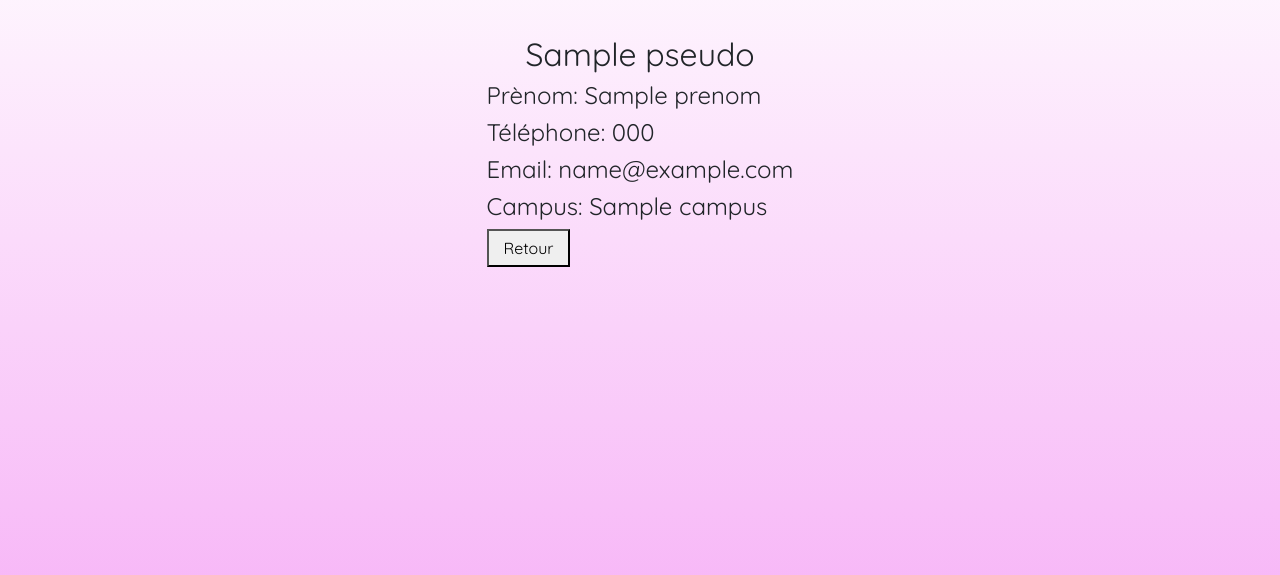
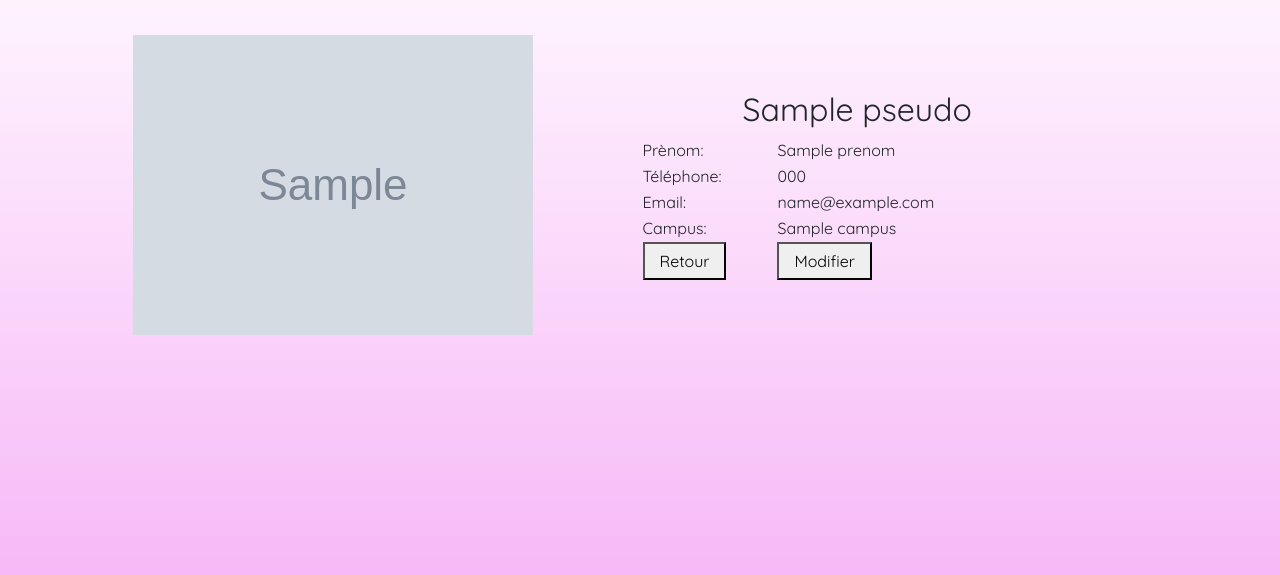
Before and after one commit to 88malvina/sortir, a Symfony app: template templates/mon_profil/details.html.twig in a window 1280 px wide. Shown: the part 116-691 px from the top of the page. Run offline with Twig, Linux system fonts and the light colour scheme; the template is opened without the code that fills it: most values are stand-ins (such as "Sample title", 1, 10 or a date in 2020); grey boxes marked "Sample" are stand-in pictures; some libraries are stand-ins or nearby versions; some web fonts are replaced.

Commit message:
afficher details de profil et ajout une page pour modifier mon profil

```diff
--- a/public/css/style.css
+++ b/public/css/style.css
@@ -103,12 +103,8 @@ input {
     box-sizing: border-box;
 }
 .photoProfil{
-    background-image: url("../img/avatar.jpg");
-    background-size: cover;
 
-    width: 150px;
-    height: 130px;
-    margin-right: 20px;
+    margin-right: 40px;
 }
 .profil{
     display: flex;
@@ -118,8 +114,9 @@ button{
     margin-top: 50px;
 }
 .detailsDeMonProfil{
-    text-align: justify;
     align-items: center;
+    display: flex;
+    flex-direction: row;
 }
 
 
@@ -150,3 +147,17 @@ label {
 button {
     padding: 5px 15px 5px 15px;
 }
+
+td{
+    width: 120px;
+    padding-left: 50px;
+}
+.tdEmail{
+    width: 400px;
+}
+table{
+    margin: 20px;
+}
+th{
+    padding-left: 150px;
+}
--- a/templates/mon_profil/details.html.twig
+++ b/templates/mon_profil/details.html.twig
@@ -5,13 +5,43 @@
 {% endblock %}
 
 {% block main %}
-    <h2>{{ pseudo }}</h2>
 
     <div class="detailsDeMonProfil">
-    <h4>Prènom: {{ prenom }}</h4>
-    <h4>Téléphone: {{ telephone }}</h4>
-    <h4>Email: {{ email }}</h4>
-    <h4>Campus: {{ campus }}</h4>
-        <a href="{{ path('main') }}"><button>Retour</button></a>
+        <div class="photoProfil">
+            {% if(avatar) %}
+            <img src="{{ asset('img/'~avatar) }}" alt="avatar">
+            {% else %}
+            <img src="{{ asset('img/avatar.jpg') }}" alt="avatar">
+            {% endif %}
+        </div>
+        <table>
+            <thead>
+            <tr>
+                <th colspan="2"><h2>{{ pseudo }}</h2></th>
+            </tr>
+            </thead>
+            <tbody>
+            <tr>
+                <td>Prènom:</td>
+                <td>{{ prenom }}</td>
+            </tr>
+            <tr>
+                <td>Téléphone:</td>
+                <td>{{ telephone }}</td>
+            </tr>
+            <tr>
+                <td>Email:</td>
+                <td class="tdEmail">{{ email }}</td>
+            </tr>
+            <tr>
+                <td>Campus:</td>
+                <td>{{ campus }}</td>
+            </tr>
+            <tr>
+                <td><a href="{{ path('main') }}"><button>Retour</button></a></td>
+                <td><a href="{{ path('monprofil_modifier') }}"><button>Modifier</button></a></td>
+            </tr>
+            </tbody>
+        </table>
     </div>
 {% endblock %}
```
Also changed, not shown: src/Controller/MonProfilController.php (+35 -2 lines), templates/mon_profil/monProfil.html.twig (+7 -1 lines).
